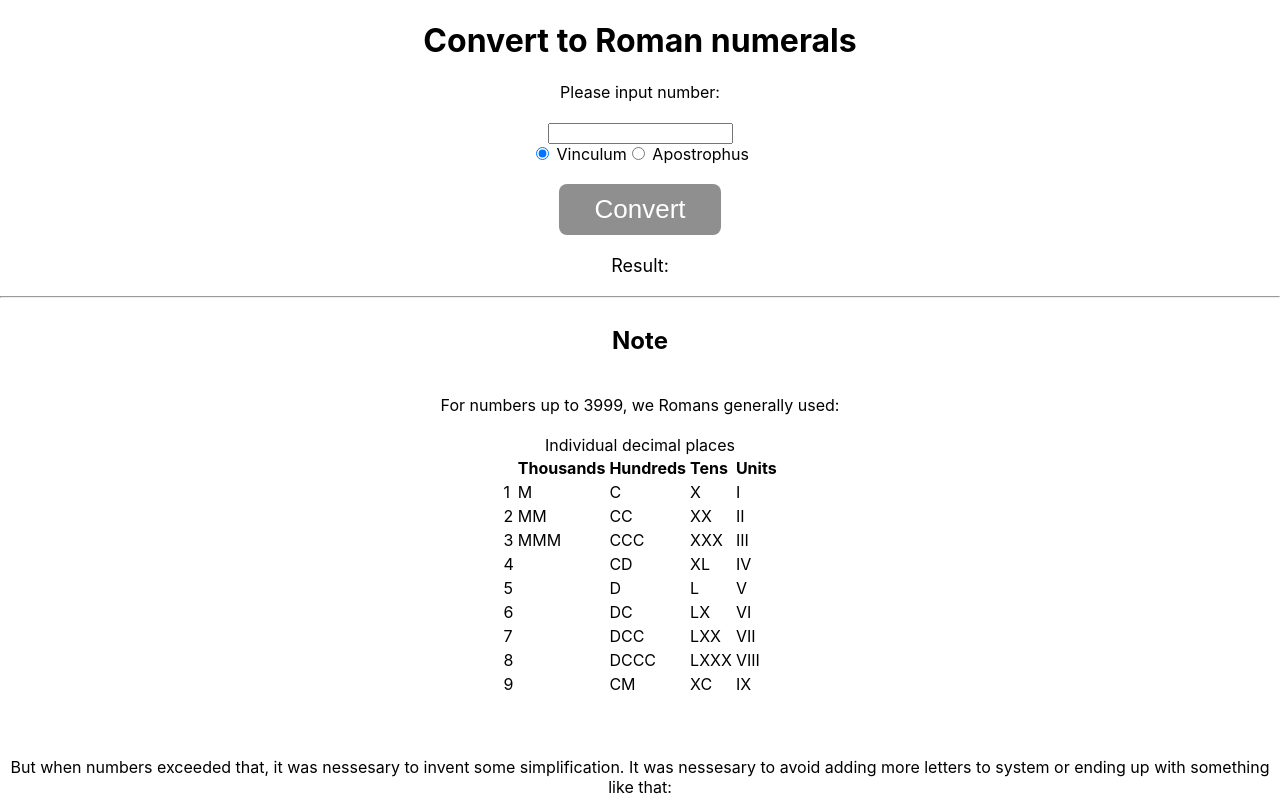
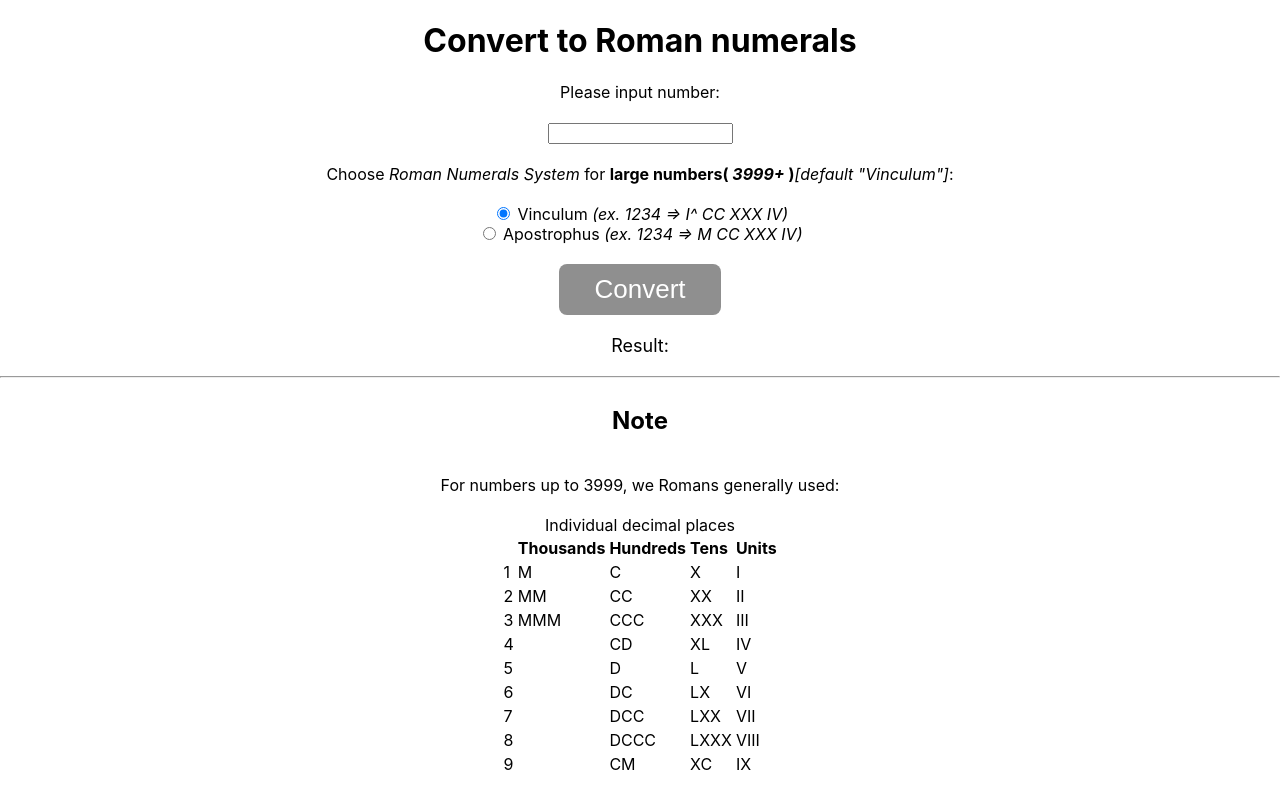
Before and after one commit to konrad-bak/Roman-numerals-converter, a React (Vite) app: page / in a window 1280 px wide. Shown: the top 800 px of the page. Built offline with nearby package versions, Linux system fonts and the light colour scheme.

Commit message:
feat: added some descriptions to roman systems

```diff
--- a/src/App.tsx
+++ b/src/App.tsx
@@ -85,6 +85,7 @@ function App() {
           );
           resultString = currRomanChars + resultString;
         }
+        resultString = ' ' + resultString;
       }
 
       setResult(resultString);
@@ -99,6 +100,13 @@ function App() {
         <input value={input} onChange={handleChangeInput} type="number" />
         <br />
         <div className="systems">
+          <p>
+            Choose <i>Roman Numerals System</i> for{' '}
+            <b>
+              large numbers( <i>3999+</i> )
+            </b>
+            <i>[default &quot;Vinculum&quot;]</i>:
+          </p>
           <input
             type="radio"
             value="Vinculum"
@@ -106,14 +114,15 @@ function App() {
             onChange={(e) => handleRadioValueChange(e.target.value as SystemTypes)}
             checked
           />{' '}
-          Vinculum
+          Vinculum <i>(ex. 1234 =&gt; I^ CC XXX IV)</i>
+          <br />
           <input
             type="radio"
             value="Apostrophus"
             name="system"
             onChange={(e) => handleRadioValueChange(e.target.value as SystemTypes)}
           />{' '}
-          Apostrophus
+          Apostrophus <i>(ex. 1234 =&gt; M CC XXX IV)</i>
         </div>
         <button className="button-action" onClick={handleClick} disabled={!input}>
           Convert
```
